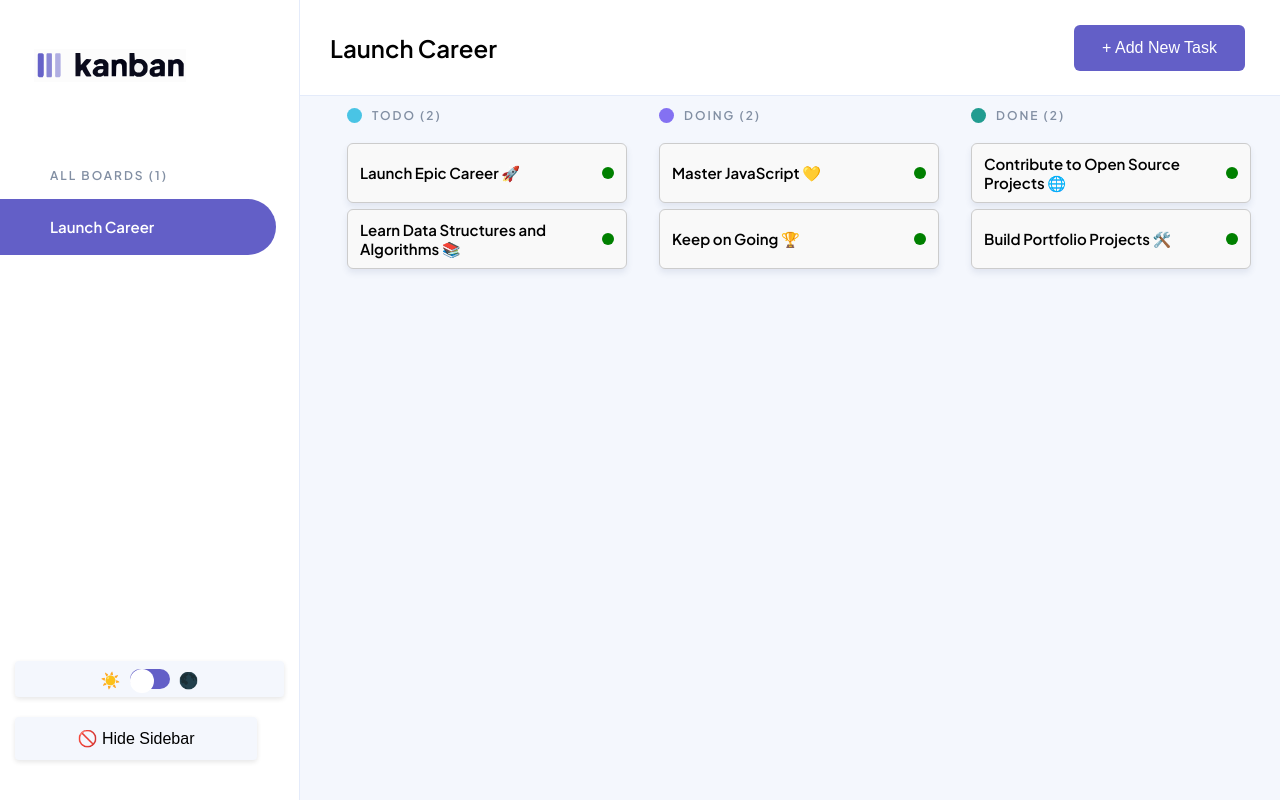
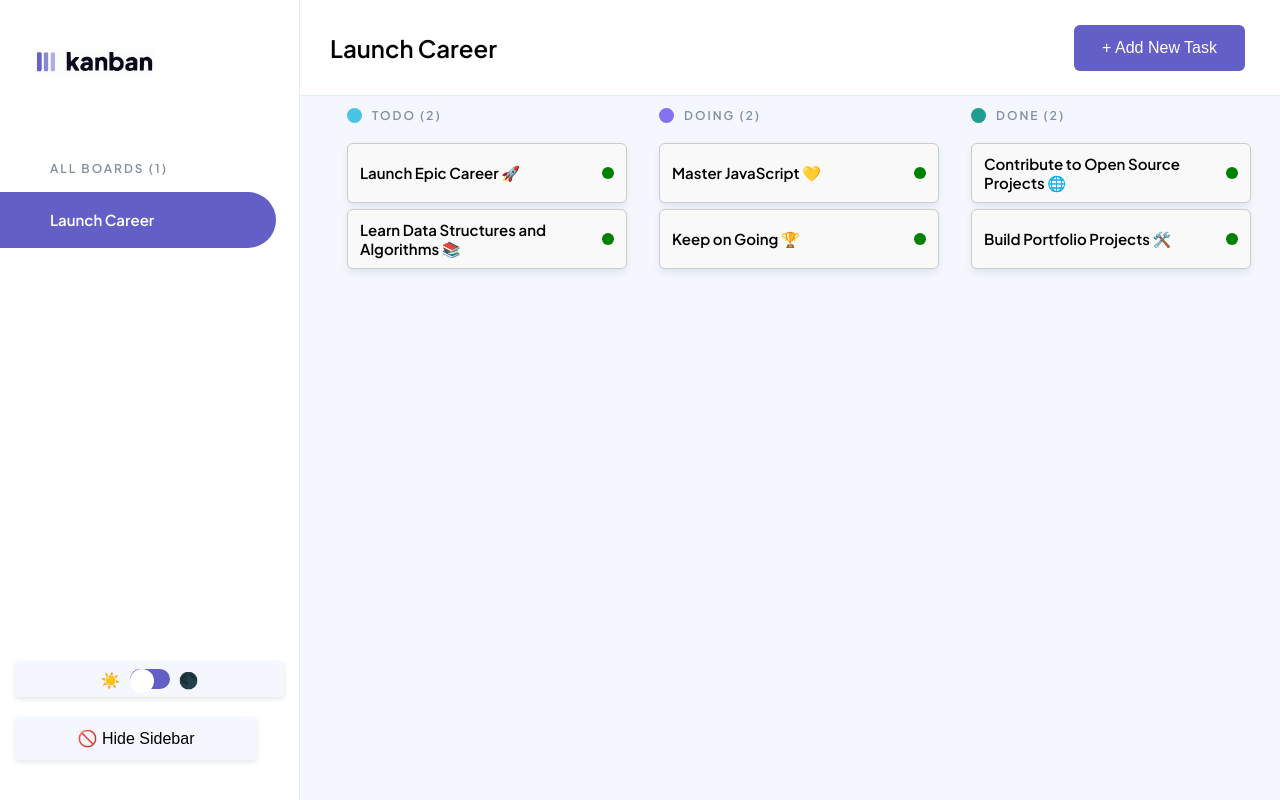
Before and after one commit to Reneva-dev/RENNEW25098_PTO2502_GroupA_Reneva_Newman_JSL05-main, a plain HTML site: page RENNEW25098_PTO2502_GroupA_Reneva_Newman_JSL05-main/index.html in a window 1280 px wide. Drawn offline with Linux system fonts and the light colour scheme.

Commit message:
added styling for app logo in dark mode

```diff
--- a/RENNEW25098_PTO2502_GroupA_Reneva_Newman_JSL05-main/styles.css
+++ b/RENNEW25098_PTO2502_GroupA_Reneva_Newman_JSL05-main/styles.css
@@ -725,6 +725,18 @@ dialog#task-modal {
   transform: translateX(100%);
 }
 
+/* Default logo (light mode) */
+#logo {
+  width: 120px; /* adjust as needed */
+  height: auto;
+}
+
+/* Dark mode logo */
+.dark-theme #logo {
+  content: url('./assets/logo-dark.svg'); /* dark-mode SVG with transparent background */
+}
+
+
 /* ----------------------
    Task Priority Dots
 ---------------------- */
```
